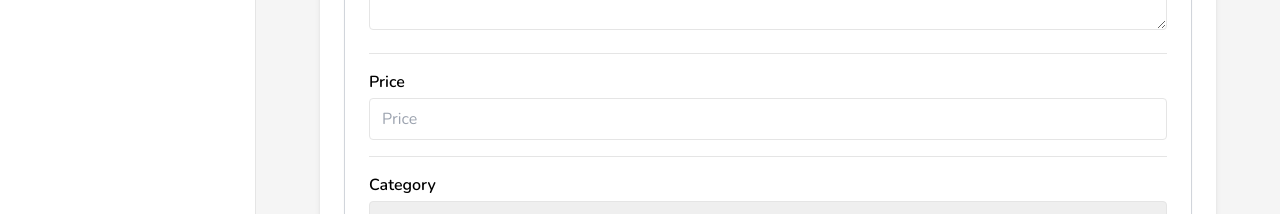
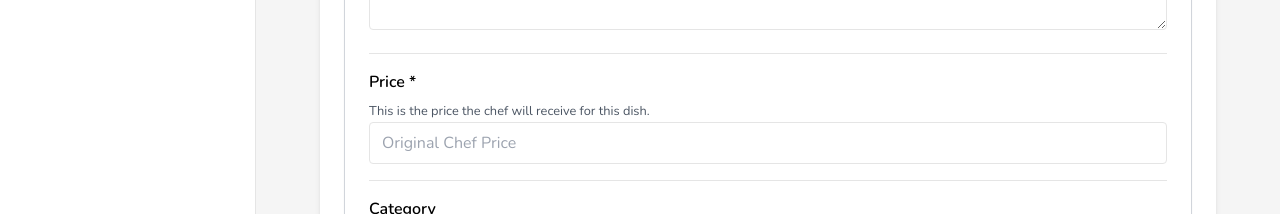
Before and after one commit to ktering/frontend, a React (Vite) app: page /supervised/dishes/edit/1 in a window 1280 px wide. Shown: the part 443-657 px from the top of the page. Built offline with nearby package versions, Linux system fonts and the light colour scheme; no server answers; sample sign-in values are in the browser's storage.

Commit message:
added dish code

```diff
--- a/src/pages/admin/AddDishForm.jsx
+++ b/src/pages/admin/AddDishForm.jsx
@@ -11,7 +11,7 @@ export default function AddDishForm() {
     const [form, setForm] = useState({
         name: "",
         description: "",
-        price: "",
+        originalChefPrice: "",
         category: "",
         averagePrepTime: "",
         averageDeliveryTime: "",
@@ -94,7 +94,7 @@ export default function AddDishForm() {
         const formData = new FormData();
         formData.append("name", form.name);
         formData.append("description", form.description);
-        formData.append("price", form.price);
+        formData.append("originalChefPrice", form.originalChefPrice);
         formData.append("category", form.category);
         formData.append("averagePrepTime", form.averagePrepTime);
         formData.append("averageDeliveryTime", form.averageDeliveryTime);
@@ -154,7 +154,8 @@ export default function AddDishForm() {
 
                             <div>
                                 <label className="font-semibold block mb-1">Price *</label>
-                                <input name="price" type="number" value={form.price} onChange={handleChange} required className="w-full border rounded px-3 py-2" />
+                                <small className="text-gray-600">This is the price the chef will receive for this dish.</small>
+                                <input name="originalChefPrice" type="number" value={form.originalChefPrice} onChange={handleChange} required className="w-full border rounded px-3 py-2" placeholder="original Chef Price" />
                             </div>
 
                             <div>
--- a/src/pages/admin/EditDishPage.jsx
+++ b/src/pages/admin/EditDishPage.jsx
@@ -11,7 +11,7 @@ export default function EditDishForm() {
     const [form, setForm] = useState({
         name: "",
         description: "",
-        price: "",
+        originalChefPrice: "",
         category: "",
         averagePrepTime: "",
         averageDeliveryTime: "",
@@ -44,7 +44,7 @@ export default function EditDishForm() {
             setForm({
                 name: data.name || "",
                 description: data.description || "",
-                price: data.price || "",
+                originalChefPrice: data.originalChefPrice || "",
                 category: data.category || "",
                 averagePrepTime: data.averagePrepTime || "",
                 averageDeliveryTime: data.averageDeliveryTime || "",
@@ -154,8 +154,9 @@ export default function EditDishForm() {
                             <label className="font-semibold block mb-1">Description</label>
                             <textarea name="description" value={form.description} onChange={handleChange} className="w-full border rounded px-3 py-2" placeholder="Description" />
                             <hr className="my-4" />
-                            <label className="font-semibold block mb-1">Price</label>
-                            <input name="price" type="number" value={form.price} onChange={handleChange} required className="w-full border rounded px-3 py-2" placeholder="Price" />
+                            <label className="font-semibold block mb-1">Price *</label>
+                            <small className="text-gray-600">This is the price the chef will receive for this dish.</small>
+                            <input name="originalChefPrice" type="number" value={form.originalChefPrice} onChange={handleChange} required className="w-full border rounded px-3 py-2" placeholder="Original Chef Price" />
                             <hr className="my-4" />
                             <label className="font-semibold block mb-1">Category</label>
                             <select name="category" value={form.category} onChange={handleChange} className="w-full border rounded px-3 py-2">
```
